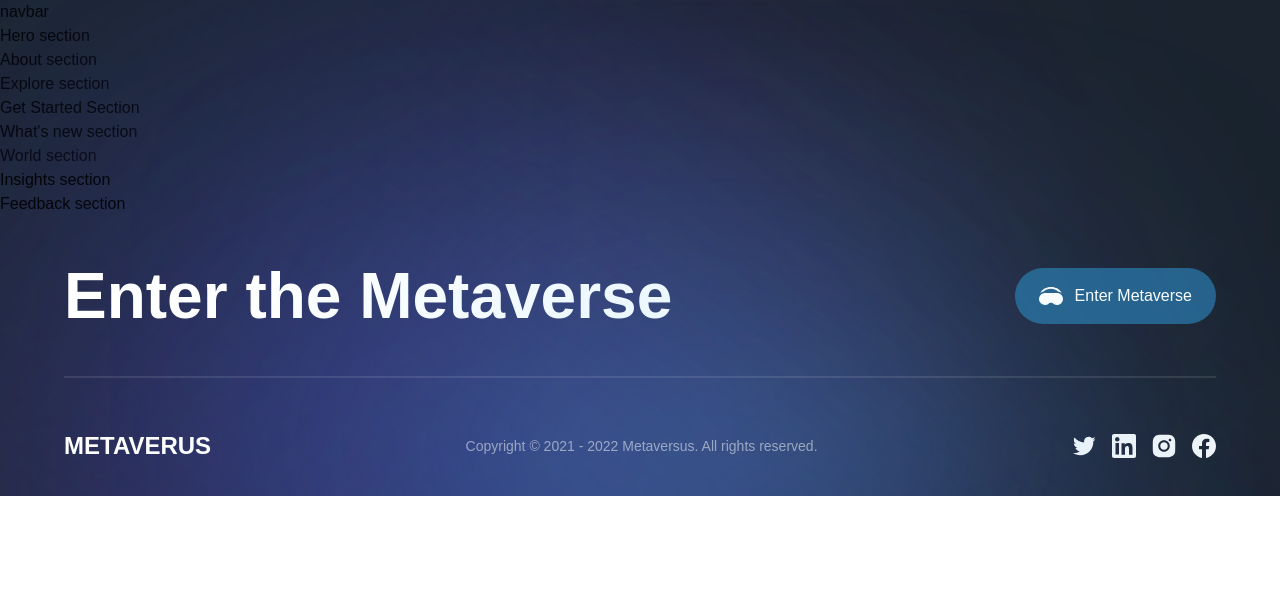
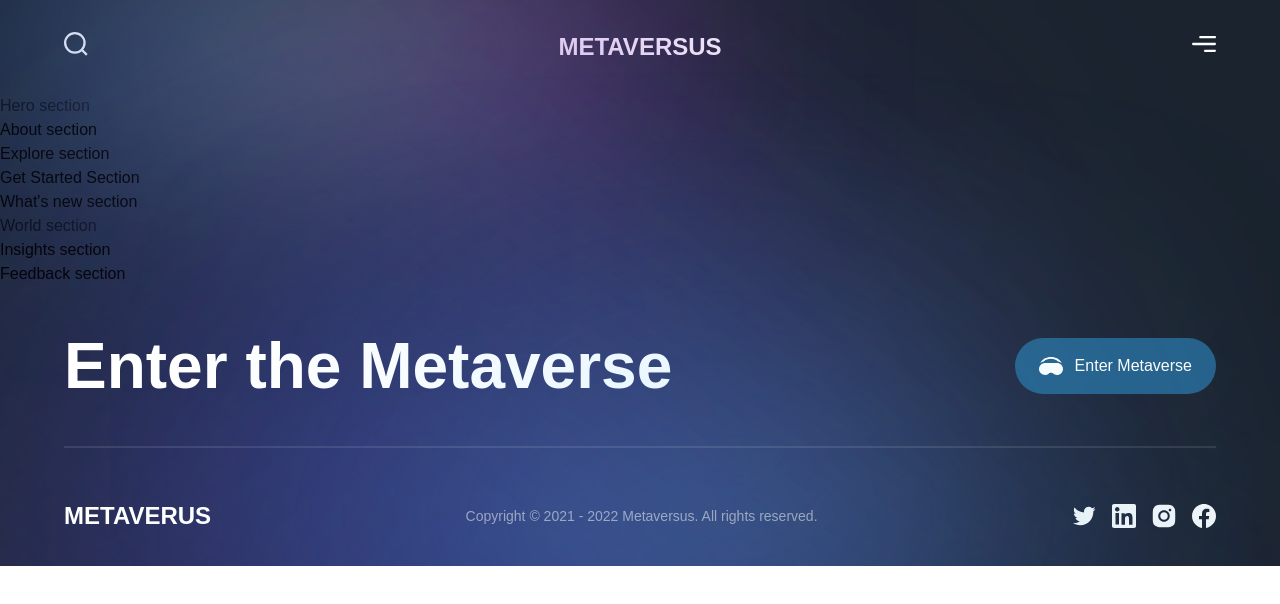
Before and after one commit to Scurrlin/metaversus, a Next.js app: page / in a window 1280 px wide. Shown: the top 604 px of the page. Built offline with nearby package versions, Linux system fonts and the light colour scheme; a web font is replaced by a local one.

Commit message:
update Navbar.jsx

```diff
--- a/components/Navbar.jsx
+++ b/components/Navbar.jsx
@@ -1,9 +1,36 @@
 'use client';
 
+import { motion } from 'framer-motion';
+
+import styles from '../styles';
+import { navVariants } from '../utils/motion';
+
 const Navbar = () => (
-  <nav>
-    navbar
-  </nav>
+  <motion.nav
+    variants={navVariants}
+    initial="hidden"
+    whileInView="show"
+    className={`${styles.xPaddings} py-8 relative`}
+  >
+    <div className="absolute w-[50%] inset-0 gradient-01" />
+    <div
+      className={`${styles.innerWidth} mx-auto flex justify-between gap-8`}
+    >
+      <img
+        src="/search.svg"
+        alt="search"
+        className="w-[24px] h-[24px] object-contain"
+      />
+      <h2 className="font-extrabold text-[24px] leading-[30.24px] text-white">
+        METAVERSUS
+      </h2>
+      <img
+        src="/menu.svg"
+        alt="menu"
+        className="w-[24px] h-[24px] object-contain"
+      />
+    </div>
+  </motion.nav>
 );
 
 export default Navbar;
```
